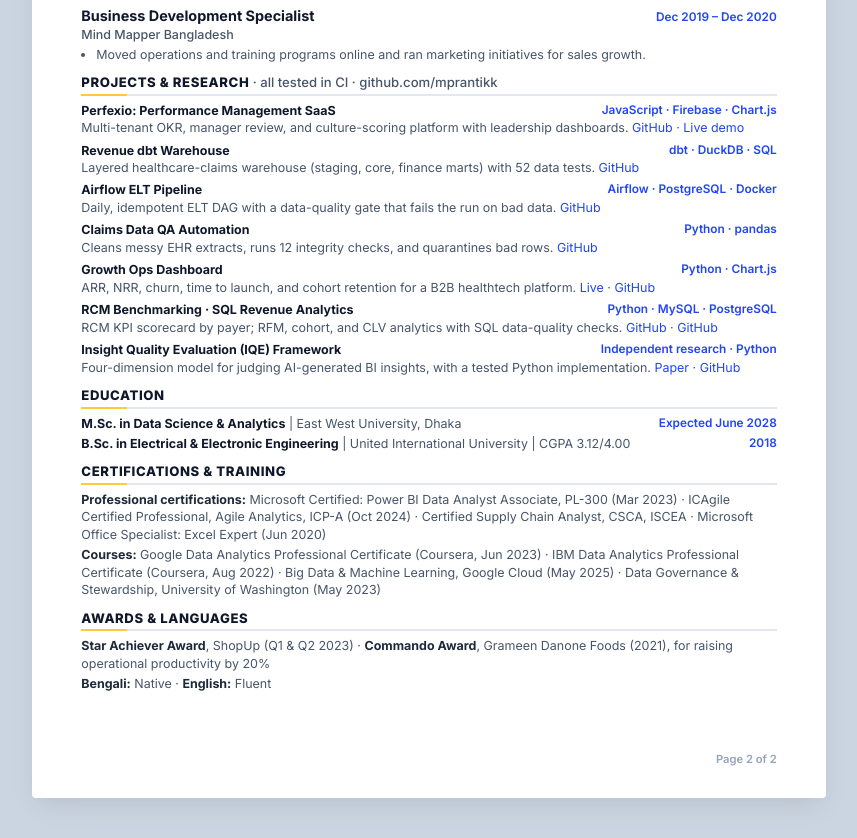
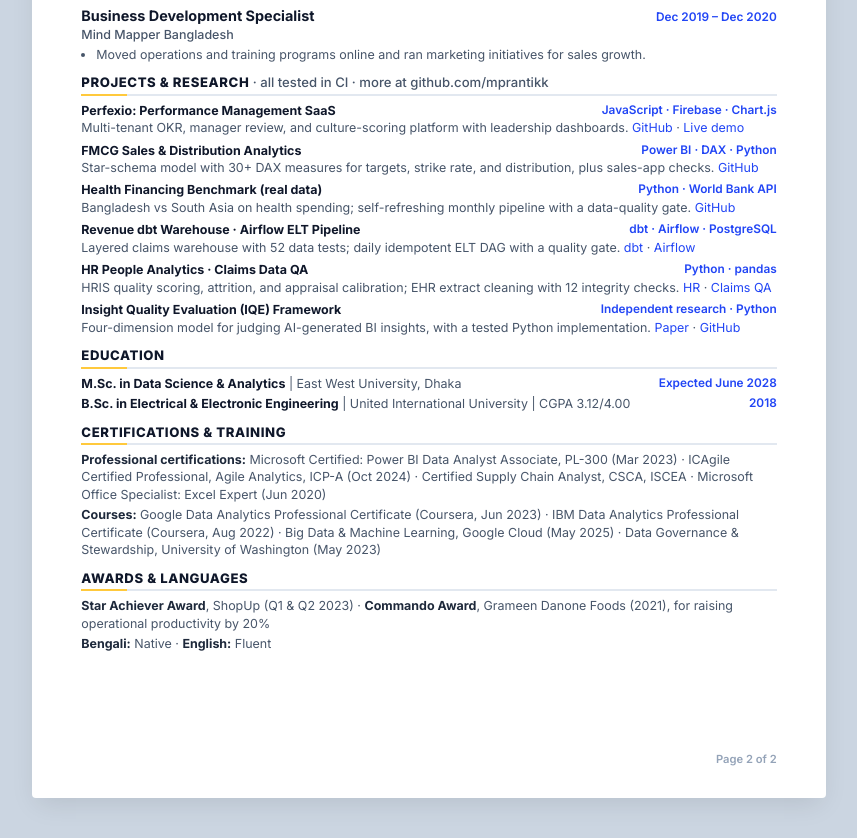
Before and after one commit to mprantikk/resume, a plain HTML site: page index.html in a window 1280 px wide. Shown: the part 1487-2325 px from the top of the page, without its empty margins (211-1068 px from the left). Drawn offline with Linux system fonts and the light colour scheme.

Commit message:
Feature the Power BI, real-data and HR projects
Co-Authored-By: Claude Opus 5.5 <noreply@anthropic.com>
Claude-Session: https://claude.ai/code/session_01SSyf6EhUDAxyN2eQWNij7A

```diff
--- a/index.html
+++ b/index.html
@@ -204,30 +204,26 @@
                 </ul>
             </div>
 
-            <h2 class="section">Projects &amp; Research <span style="font-weight:500;text-transform:none;letter-spacing:0;color:var(--muted)">· all tested in CI · github.com/mprantikk</span></h2>
+            <h2 class="section">Projects &amp; Research <span style="font-weight:500;text-transform:none;letter-spacing:0;color:var(--muted)">· all tested in CI · more at github.com/mprantikk</span></h2>
             <div class="item">
                 <div class="row"><span class="name">Perfexio: Performance Management SaaS</span><span class="when">JavaScript · Firebase · Chart.js</span></div>
                 <div class="sub">Multi-tenant OKR, manager review, and culture-scoring platform with leadership dashboards. <a href="https://github.com/mprantikk/perfexio-saas">GitHub</a> · <a href="https://staging-perfexio-demo.web.app/">Live demo</a></div>
             </div>
             <div class="item">
-                <div class="row"><span class="name">Revenue dbt Warehouse</span><span class="when">dbt · DuckDB · SQL</span></div>
-                <div class="sub">Layered healthcare-claims warehouse (staging, core, finance marts) with 52 data tests. <a href="https://github.com/mprantikk/revenue-dbt-warehouse">GitHub</a></div>
+                <div class="row"><span class="name">FMCG Sales &amp; Distribution Analytics</span><span class="when">Power BI · DAX · Python</span></div>
+                <div class="sub">Star-schema model with 30+ DAX measures for targets, strike rate, and distribution, plus sales-app checks. <a href="https://github.com/mprantikk/fmcg-sales-powerbi">GitHub</a></div>
             </div>
             <div class="item">
-                <div class="row"><span class="name">Airflow ELT Pipeline</span><span class="when">Airflow · PostgreSQL · Docker</span></div>
-                <div class="sub">Daily, idempotent ELT DAG with a data-quality gate that fails the run on bad data. <a href="https://github.com/mprantikk/airflow-elt-pipeline">GitHub</a></div>
+                <div class="row"><span class="name">Health Financing Benchmark (real data)</span><span class="when">Python · World Bank API</span></div>
+                <div class="sub">Bangladesh vs South Asia on health spending; self-refreshing monthly pipeline with a data-quality gate. <a href="https://github.com/mprantikk/south-asia-health-financing">GitHub</a></div>
             </div>
             <div class="item">
-                <div class="row"><span class="name">Claims Data QA Automation</span><span class="when">Python · pandas</span></div>
-                <div class="sub">Cleans messy EHR extracts, runs 12 integrity checks, and quarantines bad rows. <a href="https://github.com/mprantikk/claims-data-qa-automation">GitHub</a></div>
+                <div class="row"><span class="name">Revenue dbt Warehouse · Airflow ELT Pipeline</span><span class="when">dbt · Airflow · PostgreSQL</span></div>
+                <div class="sub">Layered claims warehouse with 52 data tests; daily idempotent ELT DAG with a quality gate. <a href="https://github.com/mprantikk/revenue-dbt-warehouse">dbt</a> · <a href="https://github.com/mprantikk/airflow-elt-pipeline">Airflow</a></div>
             </div>
             <div class="item">
-                <div class="row"><span class="name">Growth Ops Dashboard</span><span class="when">Python · Chart.js</span></div>
-                <div class="sub">ARR, NRR, churn, time to launch, and cohort retention for a B2B healthtech platform. <a href="https://mprantikk.github.io/growth-ops-dashboard/">Live</a> · <a href="https://github.com/mprantikk/growth-ops-dashboard">GitHub</a></div>
-            </div>
-            <div class="item">
-                <div class="row"><span class="name">RCM Benchmarking · SQL Revenue Analytics</span><span class="when">Python · MySQL · PostgreSQL</span></div>
-                <div class="sub">RCM KPI scorecard by payer; RFM, cohort, and CLV analytics with SQL data-quality checks. <a href="https://github.com/mprantikk/rcm-revenue-benchmarking">GitHub</a> · <a href="https://github.com/mprantikk/sql-revenue-analytics">GitHub</a></div>
+                <div class="row"><span class="name">HR People Analytics · Claims Data QA</span><span class="when">Python · pandas</span></div>
+                <div class="sub">HRIS quality scoring, attrition, and appraisal calibration; EHR extract cleaning with 12 integrity checks. <a href="https://github.com/mprantikk/hr-people-analytics">HR</a> · <a href="https://github.com/mprantikk/claims-data-qa-automation">Claims QA</a></div>
             </div>
             <div class="item">
                 <div class="row"><span class="name">Insight Quality Evaluation (IQE) Framework</span><span class="when">Independent research · Python</span></div>
```
